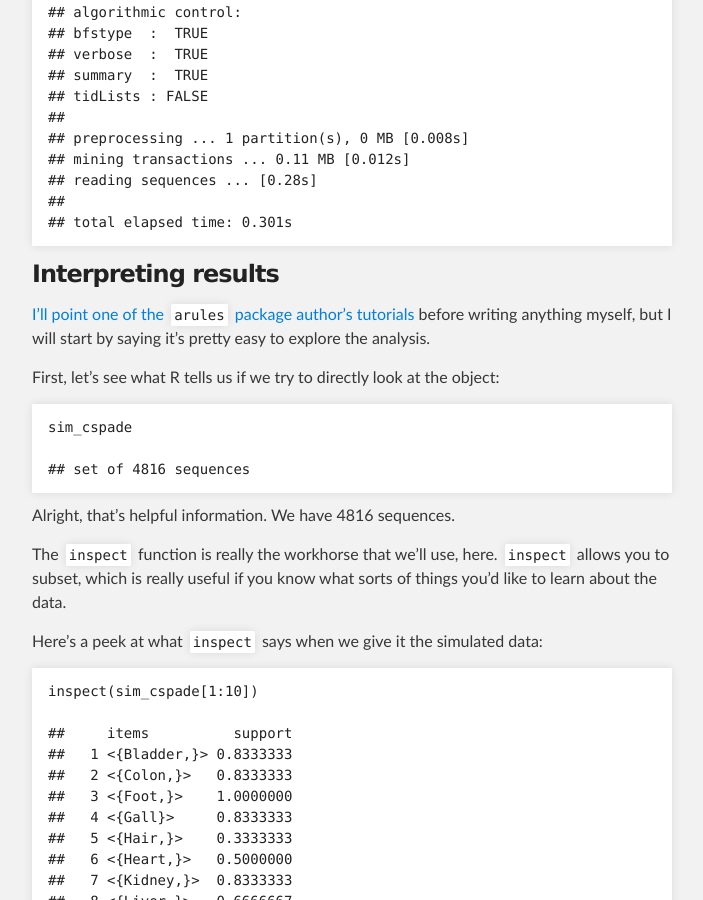
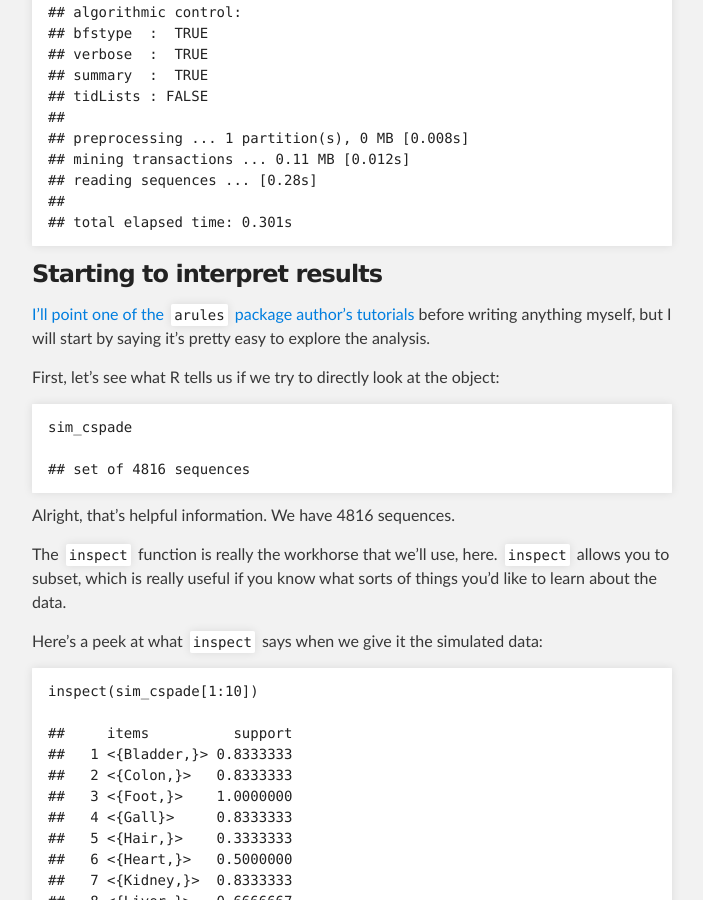
Before and after one commit to mustafaascha/mustafaascha.github.io, a Jekyll site: the page built from _posts/2016-09-05-Claims_Sequences.md, in a window 1280 px wide and 900 px high, scrolled down 10316 px. Shown: the whole window, without its empty margins (288-991 px from the left). Built offline with Jekyll 4.4.1, drawn with Linux system fonts in a browser that asks for light colours.

Commit message:
Update 2016-09-05-Claims_Sequences.md

```diff
--- a/_posts/2016-09-05-Claims_Sequences.md
+++ b/_posts/2016-09-05-Claims_Sequences.md
@@ -918,7 +918,7 @@ find anything very interesting. Still, let's run the algorithm:
     ##
     ## total elapsed time: 0.301s
 
-### Interpreting results
+### Starting to interpret results
 
 [I'll point one of the `arules` package author's
 tutorials](http://michael.hahsler.net/research/arules_RUG_2015/demo/)
```
